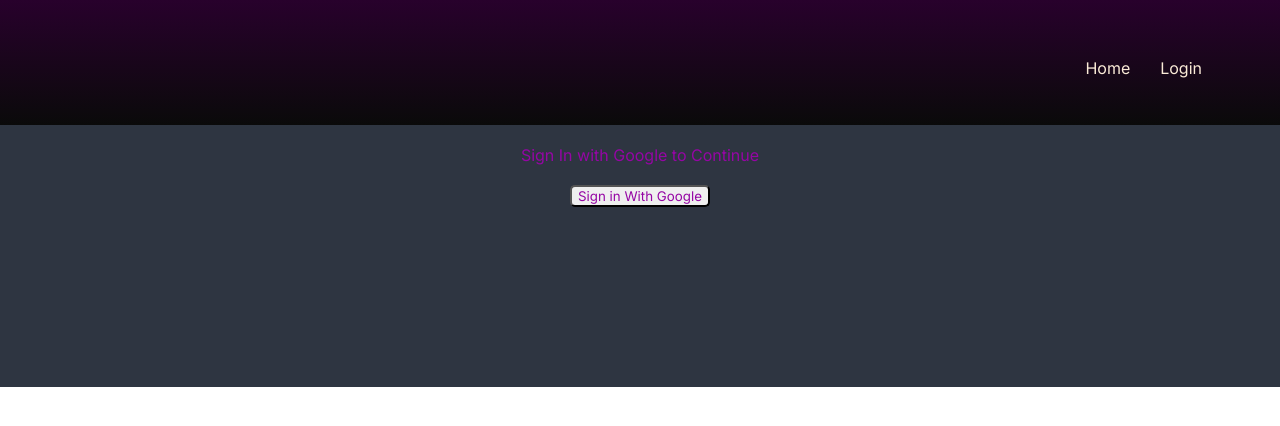
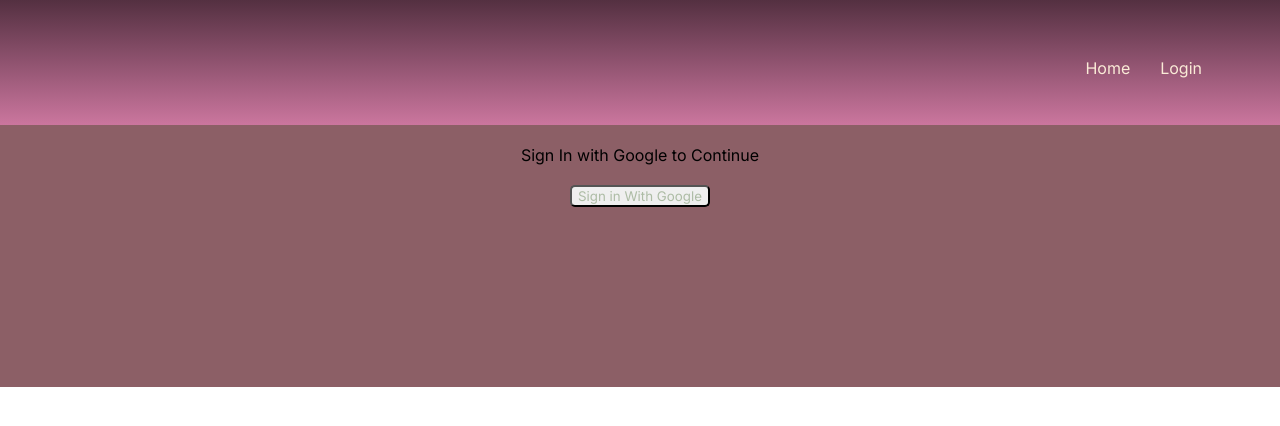
Before and after one commit to slaffsla/social-app, a React (Create React App) app: page /login in a window 1280 px wide. Shown: the top 426 px of the page. Built offline with nearby package versions, Linux system fonts and the light colour scheme; no server answers.

Commit message:
css changes

```diff
--- a/src/App.css
+++ b/src/App.css
@@ -9,7 +9,12 @@
 .App {
   text-align: center;
   margin: 0px;
-  background-color: #2e3541;
+  background-color: #8C5F66;
+  background-color: #E09891;
+  background-color: #ADBCA5;
+  background-color: #E8B9AB;
+  background-color: #772431;
+  background-color: #8C5F66;
 }
 
 @media (prefers-reduced-motion: no-preference) {
@@ -24,7 +29,7 @@
 }
 
 .navbar {
-  background: linear-gradient(rgb(40, 1, 44), rgb(10,10,10) ) ;
+  background: linear-gradient(#543041, #CB769E ) ;
   display: flex;
   flex-direction: row;
   justify-content: flex-end;
@@ -44,8 +49,12 @@
   text-decoration: none;
 }
 
+.links a:hover {
+  cursor: pointer;
+  color: rgb(43, 40, 40);
+}
 .user {
-color: rgb(149, 6, 164);
+color: #ADBCA5;
 }
 
 .img {
@@ -54,33 +63,46 @@
 }
 .login-button {
   border-radius: 5px;
-  color: rgb(149, 6, 164);
+  color: #ADBCA5;
   margin: 20px;
   margin-bottom: 180px;
 }
 
+.login-button:hover {
+  border-radius: 9px;
+  color: #596155;
+  margin-bottom: 181px;
+}
+
+.submit-button {
+  background-color: rgb(154, 144, 144);
+}
+
+
 .submit-button:hover {
   cursor: pointer;
-  background-color: rgb(209, 195, 195);
+  background-color: rgb(109, 101, 101);
 }
 
 .logout-button
 {
   border-radius: 5px;
-  color: rgb(149, 6, 164);
+  color: #ADBCA5;
   margin: 10px;
   padding: 6px;
 }
 
-p {
-  color: rgb(149, 6, 164);
-}
+
 .text {
 padding: 22px;
-color: rgb(149, 6, 164);
+color: #ADBCA5;
 
 }
 
+.footer {
+  font-size: small;
+  color: #5c6558;
+}
 
 @keyframes App-logo-spin {
   from {
@@ -91,13 +113,18 @@
   }
 }
 
+.post{
+  border: 1px solid rgb(136, 134, 134);
+  border-radius: 35px;
+  margin: 30px 100px;
+}
 input, textarea {
   padding: 8px 10px;
   margin: 3px 8px 16px 8px;
   background-color: #a8acb4;
   border: 0px transparent;
   border-radius: 5px;
-  color: rgb(149, 6, 164);
+  color: #ADBCA5;
   font-size: 1rem;
   z-index: 1;
   font-family: inter, nunito, sans-serif;
@@ -108,7 +135,7 @@
   margin: auto;
   padding: 30px 20px;
   width: 440px;
-  background-color: rgb(58, 7, 56);
+  background-color: #ADBCA5;
   border-radius: 7px;
   backdrop-filter: blur(5px);
 }
--- a/src/pages/create-post/create-form.tsx
+++ b/src/pages/create-post/create-form.tsx
@@ -41,9 +41,9 @@
     return (
         <form className="submit-data" onSubmit={handleSubmit(onCreatePost)}>
             <input placeholder="Title..." {...register("title")}/>
-            <p style = {{color: "red"}}>{errors.title?.message}</p>
+            <p style = {{color: "#772431"}}>{errors.title?.message}</p>
             <textarea placeholder="Body..." {...register("body")} />
-            <p style = {{color: "red"}}>{errors.body?.message}</p>
+            <p style = {{color: "#772431"}}>{errors.body?.message}</p>
             <input className="submit-button" type = "submit" />
         </form>
     )
--- a/src/pages/main/post.tsx
+++ b/src/pages/main/post.tsx
@@ -60,7 +60,7 @@
     }, [])
 
     return (
-    <div>
+    <div className="post">
         <div className = "title">
             <h1>{post.title}</h1>
         </div>
```
